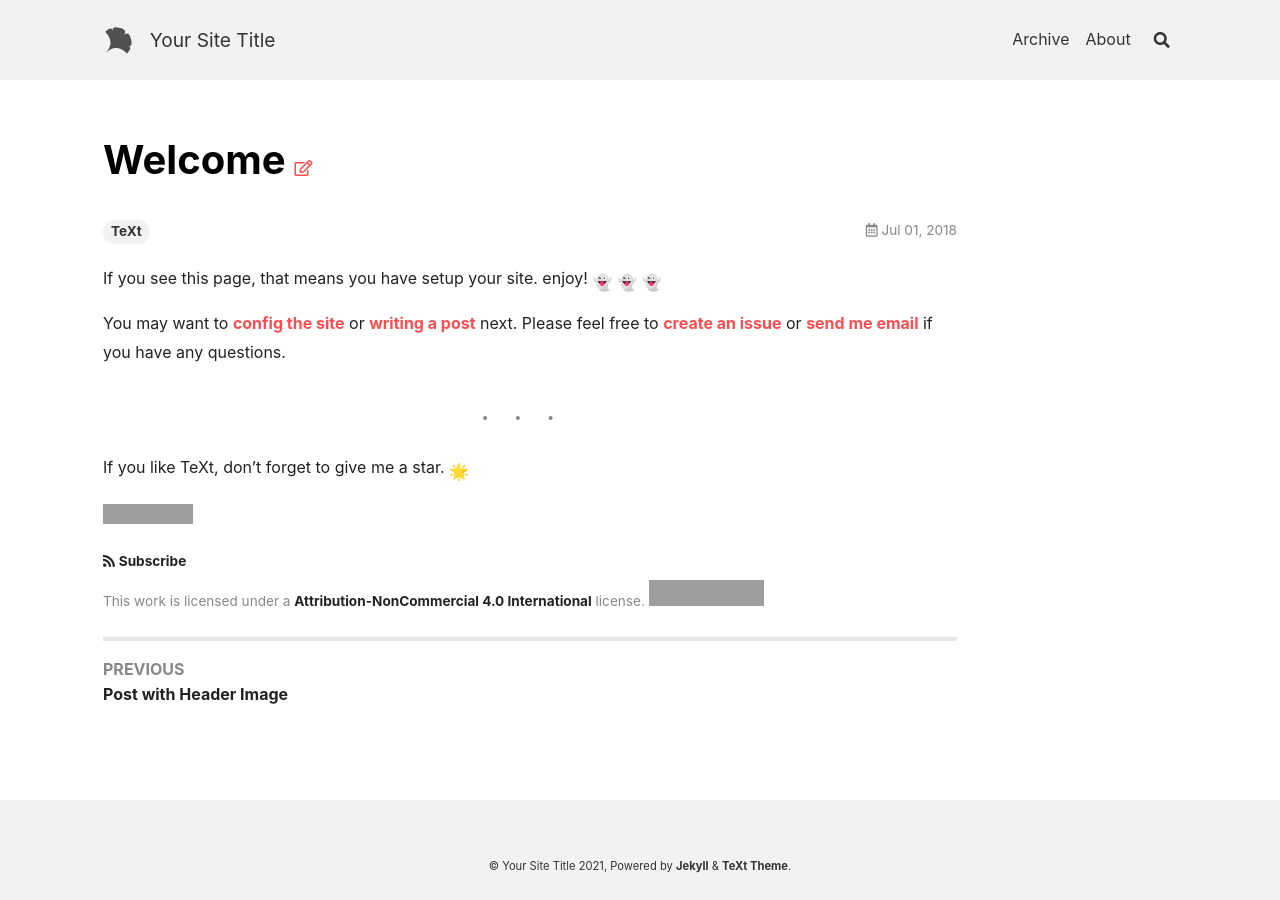
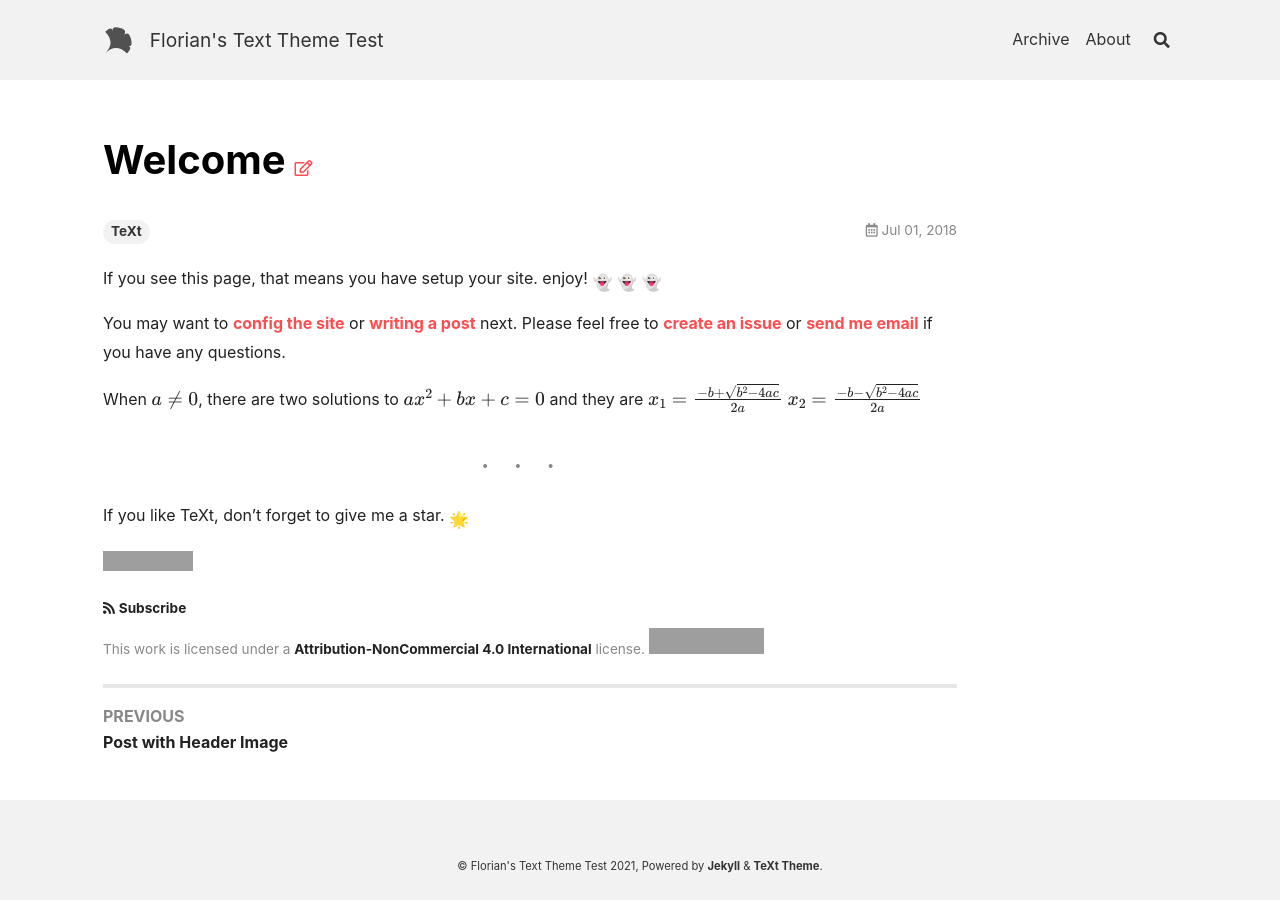
Before and after one commit to FWinkler79/jekyll-tests, a Jekyll site: the page built from docs/_posts/2018-07-01-welcome.md, in a window 1280 px wide. Built offline with Jekyll 4.4.1, drawn with Linux system fonts in a browser that asks for light colours; nearby versions of some CDN libraries; emoji names are drawn with the system emoji font; formulas are drawn with MathJax 3; grey boxes are pictures that could not be loaded.

Commit message:
Updated test

```diff
--- a/docs/_config.yml
+++ b/docs/_config.yml
@@ -18,11 +18,11 @@
 ##############################
 text_skin: default # "default" (default), "dark", "forest", "ocean", "chocolate", "orange"
 highlight_theme: default # "default" (default), "tomorrow", "tomorrow-night", "tomorrow-night-eighties", "tomorrow-night-blue", "tomorrow-night-bright"
-url     : # the base hostname & protocol for your site e.g. https://www.someone.com
-baseurl : # does not include hostname
-title   : Your Site Title
+url     : https://fwinkler79.github.io # the base hostname & protocol for your site e.g. https://www.someone.com
+baseurl : /jekyll-tests # does not include hostname
+title   : Florian's Text Theme Test
 description: > # this means to ignore newlines until "Language & timezone"
-  Your Site Description
+  My lovely little blog site.
 
 
 ## => Language and Timezone
@@ -30,14 +30,13 @@ description: > # this means to ignore newlines until "Language & timezone"
 lang: # the language of your site, default as "en"
 timezone: # see https://en.wikipedia.org/wiki/List_of_tz_database_time_zones for the available values
 
-
 ## => Author and Social
 ##############################
 author:
-  type      : # "person" (default), "organization"
-  name      : Your Name
+  type      : person # "person" (default), "organization"
+  name      : Florian Winkler
   url       :
-  avatar    : # path or url of avatar image (square)
+  avatar    : https://a2.tvspielfilm.de/imedia/0566/9470566,sssVfcZ8RLgQPqhAGbF_H8RbEeahZNj9t3Rji12OZvKm5J7VXMnIHPhOmA1Jk5P4Dr_2uIlyAJILr1EHGoSLoA==.jpg # path or url of avatar image (square)
   bio       : I am an amazing person.
   email     :
   facebook  : # "user_name" the last part of your profile url, e.g. https://www.facebook.com/user_name
@@ -55,9 +54,8 @@ author:
 
 ## => GitHub Repository (if the site is hosted by GitHub)
 ##############################
-repository: user_name/repo_name
-repository_tree: master
-
+repository: FWinkler79/jekyll-tests
+repository_tree: TextTheme
 
 ## => Paths
 ##############################
@@ -84,8 +82,8 @@ toc:
 ## => Markdown Enhancements
 ##############################
 ## Mathjax
-mathjax: # false (default), true
-mathjax_autoNumber: # false (default), true
+mathjax: true # false (default), true
+mathjax_autoNumber: true # false (default), true
 
 ## Mermaid
 mermaid: # false (default), true
--- a/docs/_posts/2018-07-01-welcome.md
+++ b/docs/_posts/2018-07-01-welcome.md
@@ -9,6 +9,10 @@ You may want to [config the site](https://tianqi.name/jekyll-TeXt-theme/docs/en/
 
 <!--more-->
 
+When $$a \ne 0$$, there are two solutions to $$ax^2 + bx + c = 0$$ and they are
+$$x_1 = {-b + \sqrt{b^2-4ac} \over 2a}$$
+$$x_2 = {-b - \sqrt{b^2-4ac} \over 2a} \notag$$
+
 ---
 
 If you like TeXt, don't forget to give me a star. :star2:
```
